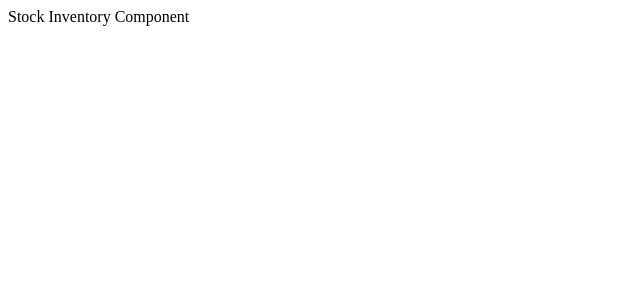
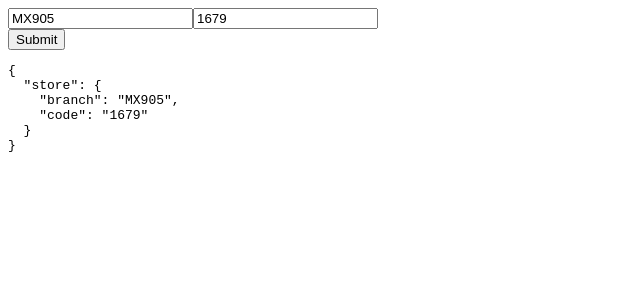
Before and after one commit to brillyanto/ngadv, an Angular app: page / in a window 1280 px wide. Shown: the top 300 px of the page, without its empty margins (0-640 px from the left). Built offline with nearby package versions, Linux system fonts and the light colour scheme.

Commit message:
linking form inputs with reactive forms

```diff
--- a/src/app/app.module.ts
+++ b/src/app/app.module.ts
@@ -1,8 +1,6 @@
 import { BrowserModule } from '@angular/platform-browser';
 import { NgModule } from '@angular/core';
-
 import { StockInventoryModule } from './stock-inventory/stock-inventory.module';
-
 import { AppComponent } from './app.component';
 
 @NgModule({
--- a/src/app/stock-inventory/containers/stock-inventory/stock-inventory.component.ts
+++ b/src/app/stock-inventory/containers/stock-inventory/stock-inventory.component.ts
@@ -1,13 +1,34 @@
 import {Component} from '@angular/core';
+import {  FormControl, FormGroup, FormArray } from '@angular/forms';
+
 @Component({
     selector:'stock-inventory',
     styleUrls:['stock-inventory.component.scss'],
     template: `
-    <div class="stock-inventory">Stock Inventory Component</div>
+    <div class="stock-inventory">
+        <form [formGroup]="form" (ngSubmit)="onSubmit()">
+            <div formGroupName="store">
+                <input type="text" formControlName="branch">
+                <input type="text" formControlName="code">
+            </div>
+            <div class="stock-inventory__buttons">
+                <input type="submit" >
+            </div>
+            <pre>{{form.value | json }}</pre>
+        </form>
+    </div>
     `
 })
 
+export class StockInventoryComponent {
+    form = new FormGroup({
+        store : new FormGroup({
+            branch : new FormControl('MX905'),
+            code: new FormControl('1679')
+        })
+    })
 
-export class StockInventoryComponent {
-
+    onSubmit(){
+        console.log('Submitted:',this.form.value)
+    }
 }
--- a/src/app/stock-inventory/stock-inventory.module.ts
+++ b/src/app/stock-inventory/stock-inventory.module.ts
@@ -1,8 +1,7 @@
 import {NgModule} from '@angular/core';
 import {CommonModule } from '@angular/common';
-import { ReactiveFormsModule} from '@angular/forms';
-
 import {StockInventoryComponent} from './containers/stock-inventory/stock-inventory.component';
+import { FormsModule, ReactiveFormsModule} from '@angular/forms';
 
 @NgModule({
  declarations:[
@@ -10,6 +9,7 @@ import {StockInventoryComponent} from './containers/stock-inventory/stock-invent
  ],
  imports:[
      CommonModule,
+     FormsModule,
      ReactiveFormsModule
  ],
  exports:[
```
